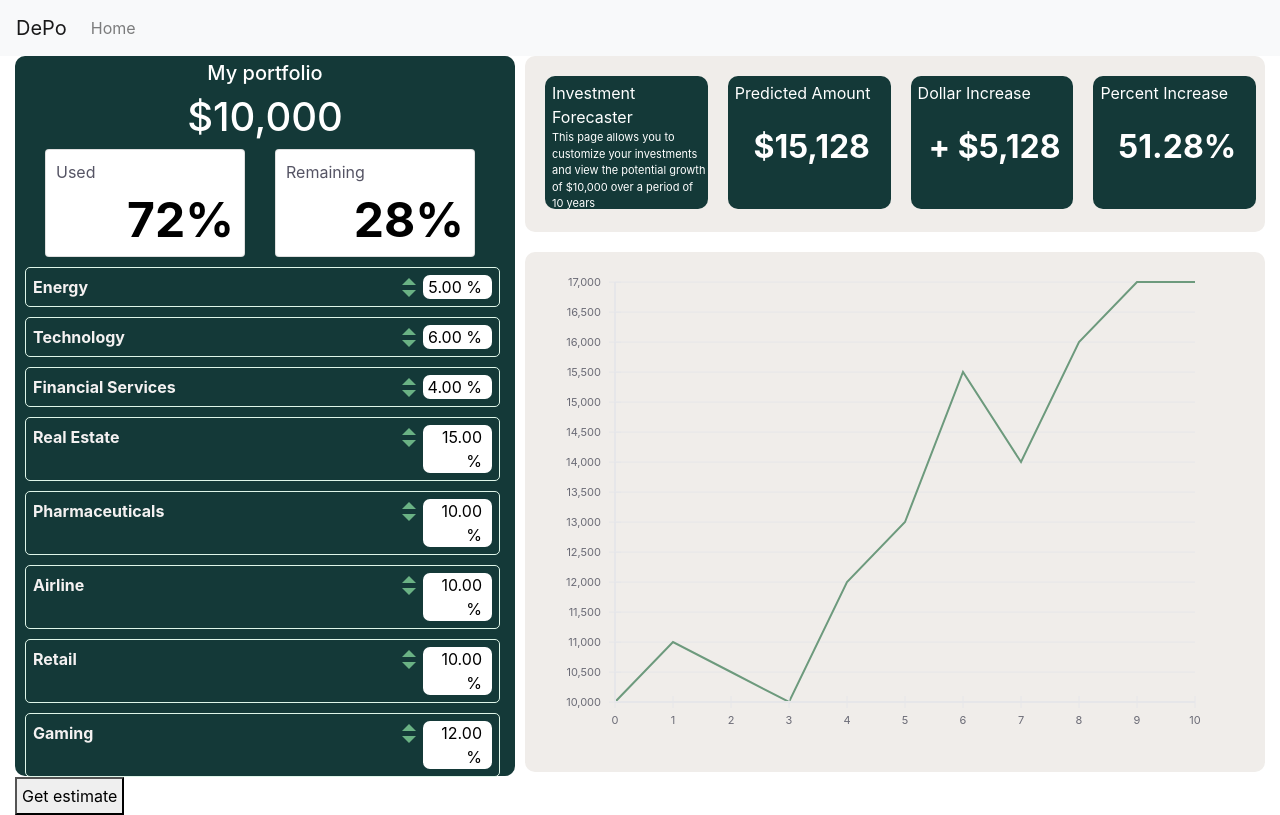
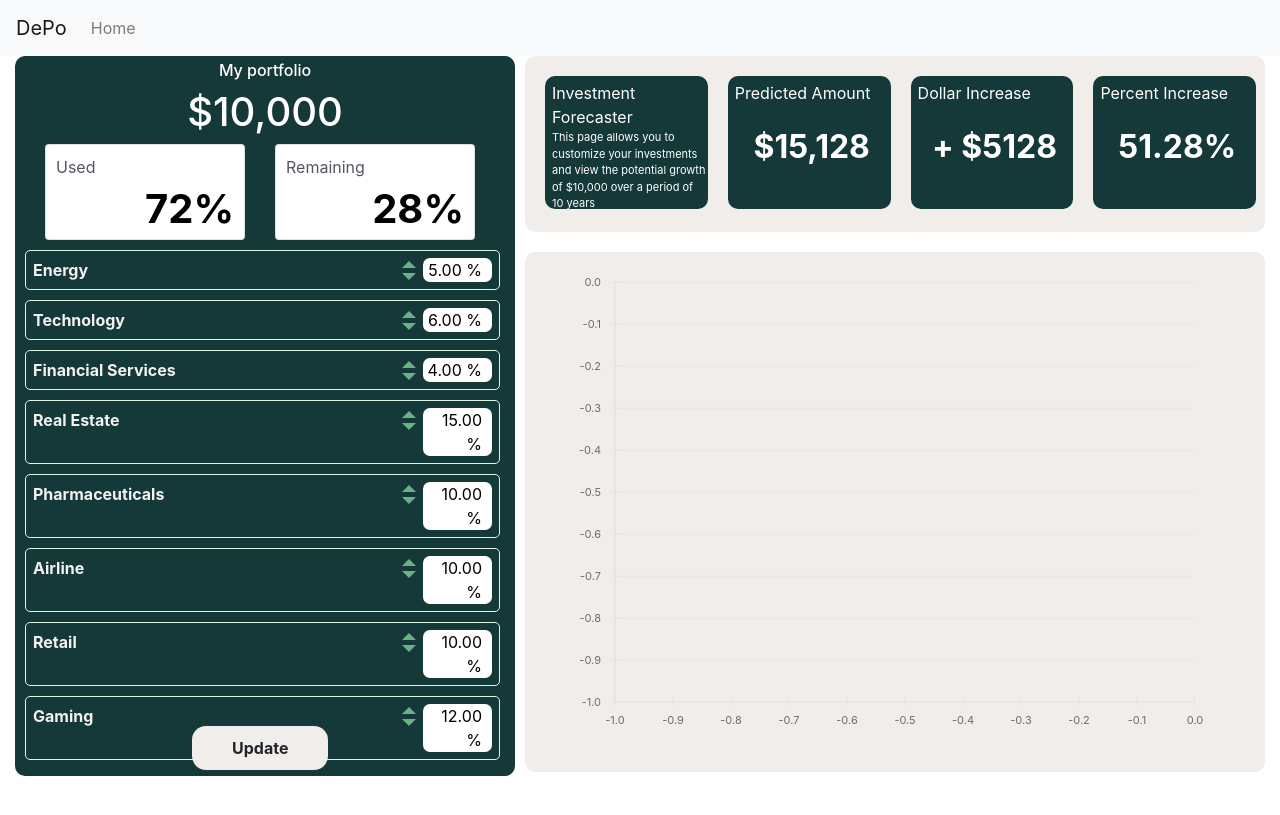
Before and after one commit to erikaaatan/eng-possibilities-ui, a React (Create React App) app: page / in a window 1280 px wide. Built offline with nearby package versions, Linux system fonts and the light colour scheme.

Commit message:
stylized update button that changes graph dynamically

```diff
--- a/package.json
+++ b/package.json
@@ -6,7 +6,9 @@
     "@testing-library/jest-dom": "^5.11.8",
     "@testing-library/react": "^11.2.3",
     "@testing-library/user-event": "^12.6.0",
+    "axios": "^0.21.1",
     "bootstrap": "^4.6.0",
+    "cors": "^2.8.5",
     "jquery": "^3.5.1",
     "node-sass": "^4.14.1",
     "react": "^16.14.0",
--- a/src/components/Portfolio.js
+++ b/src/components/Portfolio.js
@@ -5,7 +5,7 @@ import {investments} from '../data'
 import axios from 'axios'
 
 class Portfolio extends React.Component {
-    constructor() {
+    constructor(props) {
         super();
         this.state = {
             used: investments.reduce(function (acc, obj) { return acc + obj.minimum; }, 0),
@@ -68,6 +68,7 @@ class Portfolio extends React.Component {
         console.log(mapping)
         axios.post(url, {"request":mapping}, {"Origin": "http://localhost:3000"}).then((response) => {
             console.log(response)
+            this.props.updateData(response)
         })
 
     }
@@ -83,7 +84,7 @@ class Portfolio extends React.Component {
         return (
             <div className="portfolio">
                 <div class="center">
-                    <h5>My portfolio</h5>
+                    <h6>My portfolio</h6>
                     <h1>$10,000</h1>
                     <div class="fraction-cards">
                         <div class="card">
@@ -104,9 +105,9 @@ class Portfolio extends React.Component {
                         invs
                     }
                 </div>
-                <button className="enter" onClick={this.sendRequest}>
-                    Get estimate
-                </button>
+                <div style={{'textAlign': 'center'}}>
+                    <span onClick={this.sendRequest} class="enter">Update</span>
+                </div>
             </div>
         );
     }
--- a/src/components/Portfolio.scss
+++ b/src/components/Portfolio.scss
@@ -20,7 +20,7 @@
 }
 .spacer {
     width: 100%;
-    margin-top: 22%;
+    margin-top: 19%;
 }
 .descriptor {
     text-align: left;
@@ -29,19 +29,21 @@
 }
 .number {
     color: #000000;
-    font-size: 3em;
+    font-size: 2.5em;
     text-align: right;
     margin-bottom: 0;
     font-weight: bold;
 }
-
 .test2 {
     margin-bottom: 20px;
 }
-
-button {
-    margin:0 auto;
-    display:block;
-    border-radius: 8px;
-    padding: 5px;
+.enter {
+    background-color: #F0EDEA;
+    border-radius: 14px;
+    padding: 10px 40px 10px 40px;
+    bottom: 30px;
+    left: 15%;
+    position: absolute;
+    cursor: pointer;
+    font-weight: bold;
 }
--- a/src/pages/Forecaster/index.js
+++ b/src/pages/Forecaster/index.js
@@ -9,30 +9,45 @@ class ForecasterHome extends React.Component {
   constructor(props) {
       super();
       this.state = {
-        crosshairValues: []
+        crosshairValues: [],
+        predictedAmount: 15128,
+        DATA: [
+          [
+            {x: 0, y:0}
+          ],
+        ]
       }
+      this.getDollarInc = this.getDollarInc.bind(this)
+      this.getPercentInc = this.getPercentInc.bind(this)
+      this.updateData = this.updateData.bind(this)
+  }
+
+  getDollarInc() {
+    return this.state.predictedAmount - 10000;
+  }
+
+  getPercentInc() {
+    return (((this.state.predictedAmount / 10000) - 1) * 100).toFixed(2);
+  }
+
+  updateData(response) {
+    var values = JSON.parse(response.request.response)['response']
+    var newData = []
+    for (var i = 0; i < values.length; i++) {
+      console.log("pushing")
+      newData.push({x: i, y: +(values[i].toFixed(2))})
+    }
+    this.setState({
+      DATA: [
+        newData
+      ]
+    })
   }
 
   render() {
-    const DATA = [
-      [
-        {x: 0, y: 10000},
-        {x: 1, y: 11000},
-        {x: 2, y: 10500},
-        {x: 3, y: 10000},
-        {x: 4, y: 12000},
-        {x: 5, y: 13000},
-        {x: 6, y: 15500},
-        {x: 7, y: 14000},
-        {x: 8, y: 16000},
-        {x: 9, y: 17000},
-        {x: 10, y: 17000},
-      ],
-    ];
-
     const FlexibleXYPlot = makeHeightFlexible(makeWidthFlexible(XYPlot))
     var titles = ['Investment Forecaster', 'Predicted Amount', 'Dollar Increase', 'Percent Increase']
-    var descriptions = ['This page allows you to customize your investments and view the potential growth of $10,000 over a period of 10 years', '$15,128', '+ $5,128', '51.28%']
+    var descriptions = ['This page allows you to customize your investments and view the potential growth of $10,000 over a period of 10 years', '$' + this.state.predictedAmount.toLocaleString(), '+ $' + this.getDollarInc(), ''+this.getPercentInc() + '%']
     var isnum = [false, true, true, true]
     var widgets = []
     for (var i = 0; i < titles.length; i++) {
@@ -43,7 +58,7 @@ class ForecasterHome extends React.Component {
          <div>
               <div>
                 <div class="portfolio-section">
-                  <Portfolio/>
+                  <Portfolio updateData={this.updateData}/>
                 </div>
                 <div class="not-portfolio-section">
                   <div class="widgets-section">
@@ -57,8 +72,8 @@ class ForecasterHome extends React.Component {
                       <HorizontalGridLines />
                       <LineSeries
                         onNearestX={(value, {index}) =>
-                      this.setState({crosshairValues: DATA.map(d => d[index])})}
-                        data={DATA[0]}
+                      this.setState({crosshairValues: this.state.DATA.map(d => d[index])})}
+                        data={this.state.DATA[0]}
                         color="#6D9A7D"/>
                         <Crosshair values={this.state.crosshairValues}/>
                       <XAxis />
```
Also changed, not shown: 2 other files (tests, documents, lock files or other folders).
